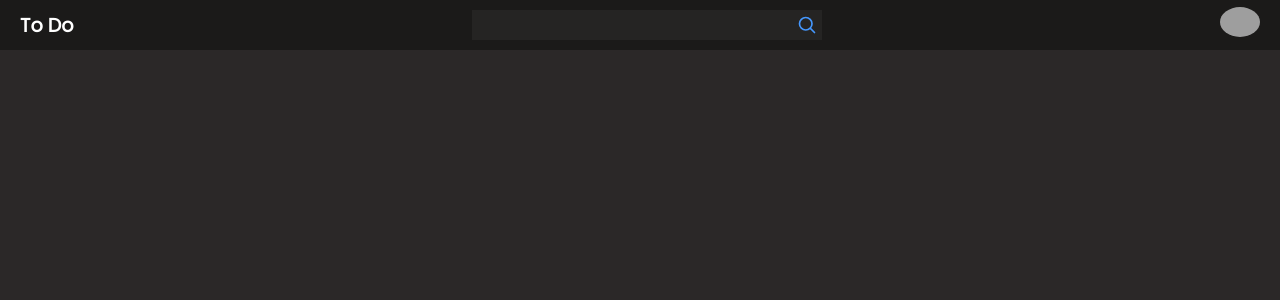
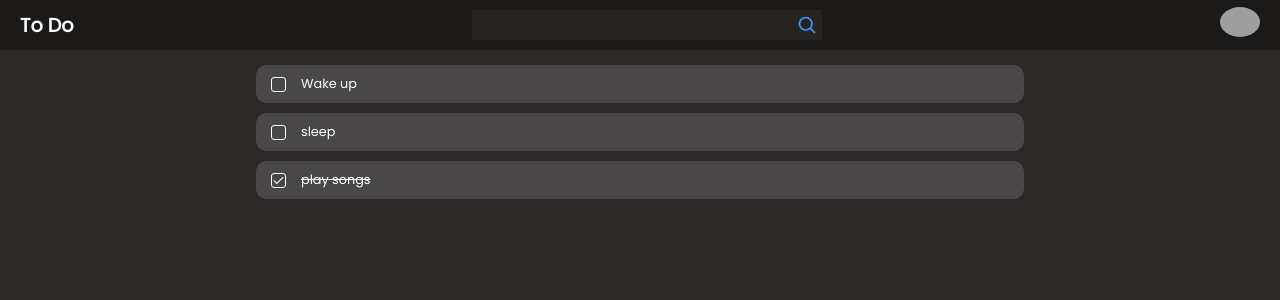
Before and after one commit to Slaieet/platzi-toDoApp, a React (Vite) app: page / in a window 1280 px wide. Shown: the top 300 px of the page. Built offline with nearby package versions, Linux system fonts and the light colour scheme; grey boxes are pictures that could not be loaded.

Commit message:
agregacion de la funcionalidad del cumplimientoo de tareas

```diff
--- a/src/App.jsx
+++ b/src/App.jsx
@@ -8,7 +8,7 @@ const App = () => {
   return (
     <>
       <Headerr/>
-      <ToDos/>
+      <ToDos />
     </>
   )
 }
--- a/src/components/Task.jsx
+++ b/src/components/Task.jsx
@@ -1,8 +1,20 @@
-const Task = ({ text, commpleted }) => {
+const Task = ({ text, complet, setComplet }) => {
+
+    const changeCheck = () => {
+        setComplet(!complet)
+    }
+
     return (
-        <>
-
-        </>
+        <div className="container-tasks">
+            <label className="container-task_label">
+                <input type="checkbox"  checked={complet} onChange={changeCheck}/>
+                <p
+                className={complet ? "task-completed_p" : ""}
+                >
+                    { text }
+                </p>
+            </label>
+        </div>
     )
 }
 
--- a/src/components_base/ToDos.jsx
+++ b/src/components_base/ToDos.jsx
@@ -1,4 +1,5 @@
 import { Task } from "../components/Task"
+import { useState } from "react"
 
 const ToDos = () => {
 
@@ -21,8 +22,13 @@ const ToDos = () => {
     ]
 
     return(
-        <section>
-
+        <section className="principal-container">
+            {tareas.map(tarea => {
+                const [complet, setComplet] = useState(tarea.completed);
+                return (
+                    <Task text={tarea.text} complet={complet} setComplet={setComplet} key={tarea.id} />
+                )
+            })}
         </section>
     )
 }
--- a/src/css/components.css
+++ b/src/css/components.css
@@ -30,3 +30,39 @@
         border-radius: 5px;
     }
 }
+
+
+.principal-container {
+    margin: 15px 0;
+    display: flex;
+    flex-direction: column;
+    gap: 10px;
+}
+
+.container-task_label {
+    height: 100%;
+    display: flex;
+    align-items: center;
+    font-size: 0.8rem;
+    background: #494747;
+    padding: 10px 15px;
+    gap: 15px;
+    color: #fff;
+    border-radius: 10px;
+
+    input {
+        height: 15px;
+        width: 15px;
+        appearance: none;
+        border: 1px solid #fff;
+        border-radius: 3px;
+    }
+
+    input:checked {
+        background-image: url("../images/checked.svg");
+    }
+}
+
+.task-completed_p {
+    text-decoration: line-through;
+}
--- a/src/css/principal-components.css
+++ b/src/css/principal-components.css
@@ -15,3 +15,11 @@
         height: 30px;
     }
 }
+
+.principal-container {
+    width: 100%;
+    display: flex;
+    flex-direction: column;
+    justify-content: center;
+    padding: 0 20%;
+}
```
Also changed, not shown: src/images/checked.svg (added).
